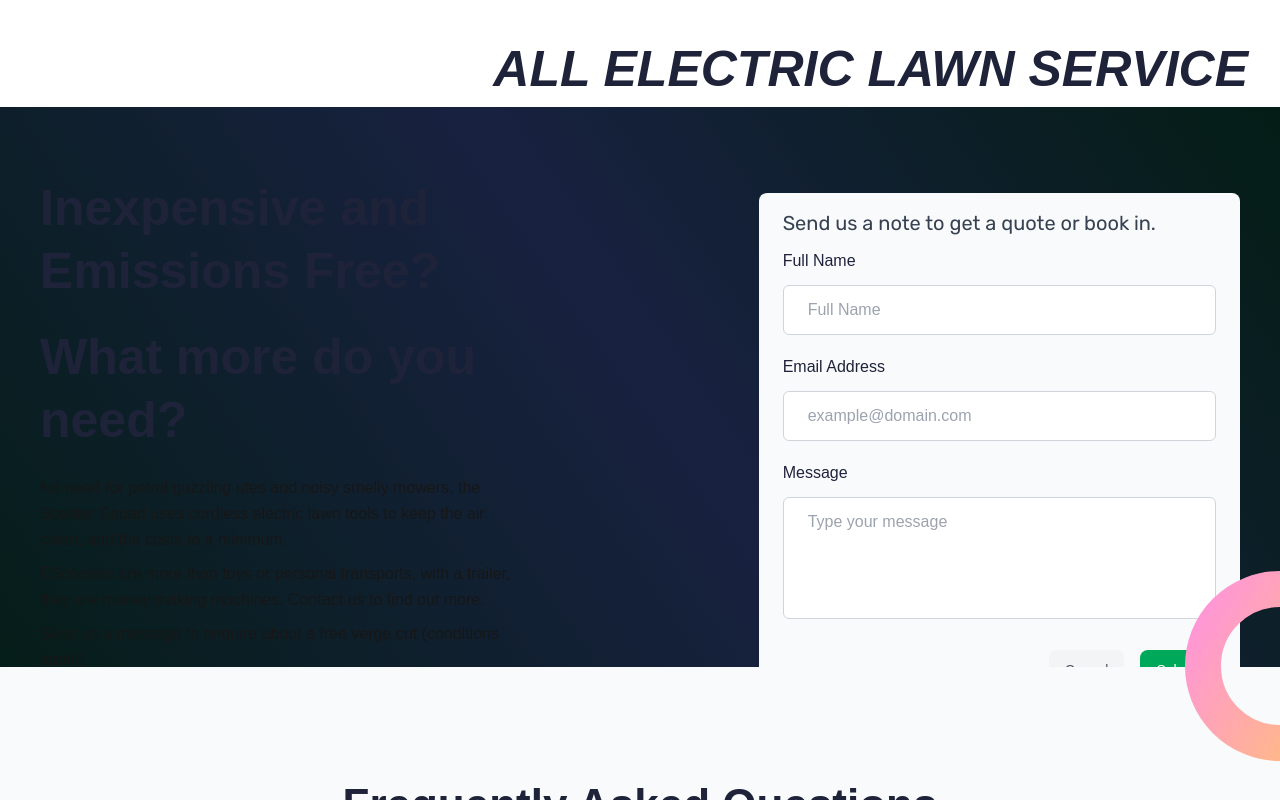
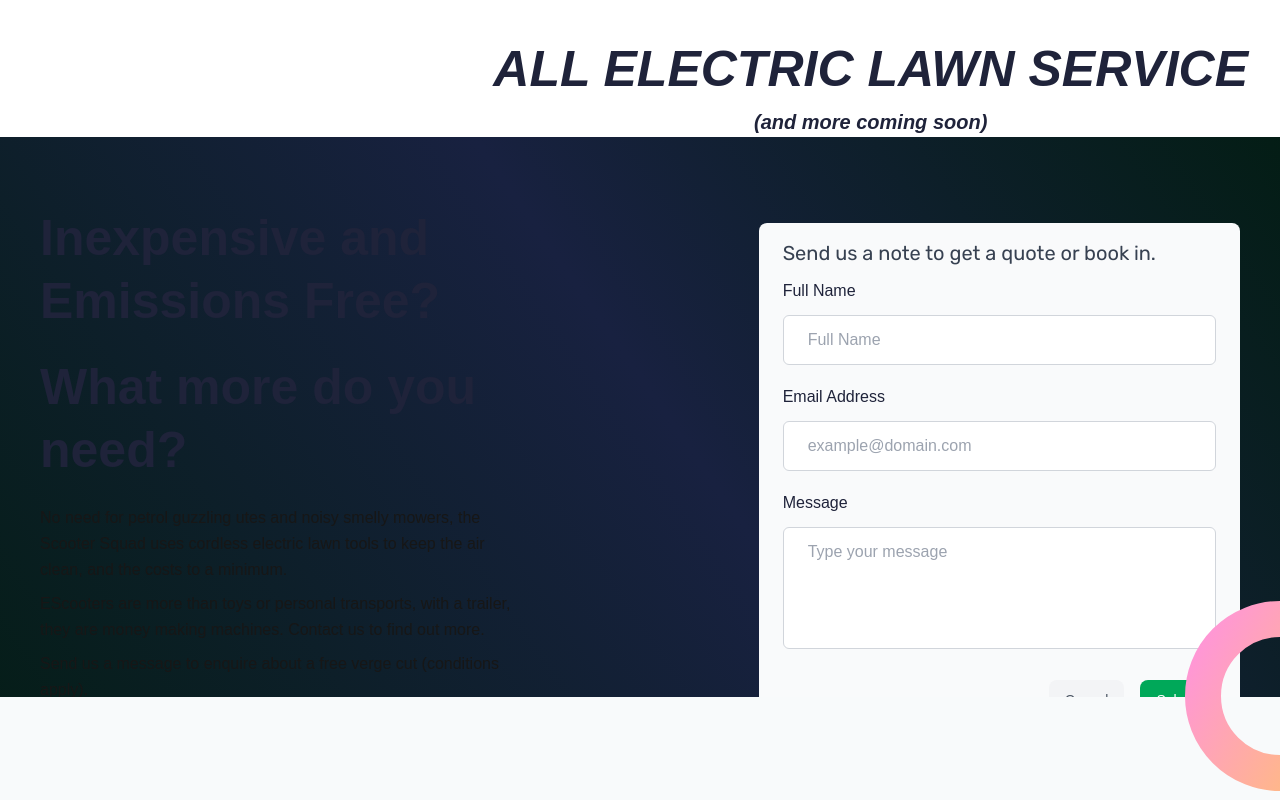
Before and after one commit to berrrich/e-team.net.au, a Next.js app: page / in a window 1280 px wide. Shown: the top 800 px of the page. Built offline with nearby package versions, Linux system fonts and the light colour scheme; a web font is replaced by a local one.

Commit message:
couple of content changes

```diff
--- a/app/components/Faq/faqData.tsx
+++ b/app/components/Faq/faqData.tsx
@@ -32,7 +32,7 @@ const faqData: FAQ[] = [
     id: 5,
     title: "What do I need to provide Scooter Squad to get my lawn cut?",
     details:
-      "Besides an active account, that is a valid PayPal where you purchase the service, not much. However, we will need also to have access to your bins if you want to have the clippings bagged instead of mulched.",
+      "Besides an active account, that is a valid PayPal where you purchase the service, not much. However, we will need also to have access to your bins, preferably the green topped garden one, or the red topped if you want to have the clippings caught instead of mulched.",
   },
 ];
 
--- a/app/components/Header/index.tsx
+++ b/app/components/Header/index.tsx
@@ -23,7 +23,7 @@ return (
               </Link>
             </div>
             <div className="w-5/8">
-            <h1 className="text-black sm:text-[30px] md:text-[40px] lg:text-[40px] xl:text-[50px] font-bold italic text-center">ALL ELECTRIC <span className="dark:text-green-600">LAWN</span> SERVICE</h1></div></div></div>
+            <h1 className="text-black sm:text-[30px] md:text-[40px] lg:text-[40px] xl:text-[50px] font-bold italic text-center">ALL ELECTRIC <span className="dark:text-green-600">LAWN</span> SERVICE</h1><p className="text-black sm:text-[10px] md:text-[40px] lg:text-[15px] xl:text-[20px] font-bold italic text-center dark:text-green-600">(and more coming soon)</p></div></div></div>
             </header>
         );
 };
--- a/app/components/HeroArea/index.tsx
+++ b/app/components/HeroArea/index.tsx
@@ -20,10 +20,10 @@ const HeroArea = () => {
                 <h1 className="mb-6 text-3xl font-bold leading-tight text-black dark:text-white sm:text-[40px] md:text-[50px] lg:text-[42px] xl:text-[50px]">What more do you need?
                 </h1>
                 <p className="mb-2 max-w-[475px] text-base leading-relaxed text-body dark:text-green-400">
-                No need for petrol guzzling utes and noisy smelly mowers, the Scooter Squad uses cordless electric lawn tools to keep the air clean, and the costs to a minimum.
+                No need for petrol guzzling utes and noisy smelly mowers, the Scooter Squad uses cordless electric lawn tools to keep the air clean, and the <span className="dark:text-white">costs to a minimum</span>.
                 </p>
                 <p className="mb-2 max-w-[475px] text-base leading-relaxed text-body dark:text-green-400">
-                EScooters are more than toys or personal transports, with a trailer, they are money making machines. Contact us to find out more.
+                EScooters are more than toys or personal transports, with a trailer, they are <span className="dark:text-white">money making machines. Contact us to find out more</span>.
                 </p>
                 <p className="mb-10 max-w-[475px] text-base leading-relaxed text-body dark:text-green-400">
                 Send us a message to enquire about a <span className="dark:text-white">free verge cut</span> (conditions apply).
```
